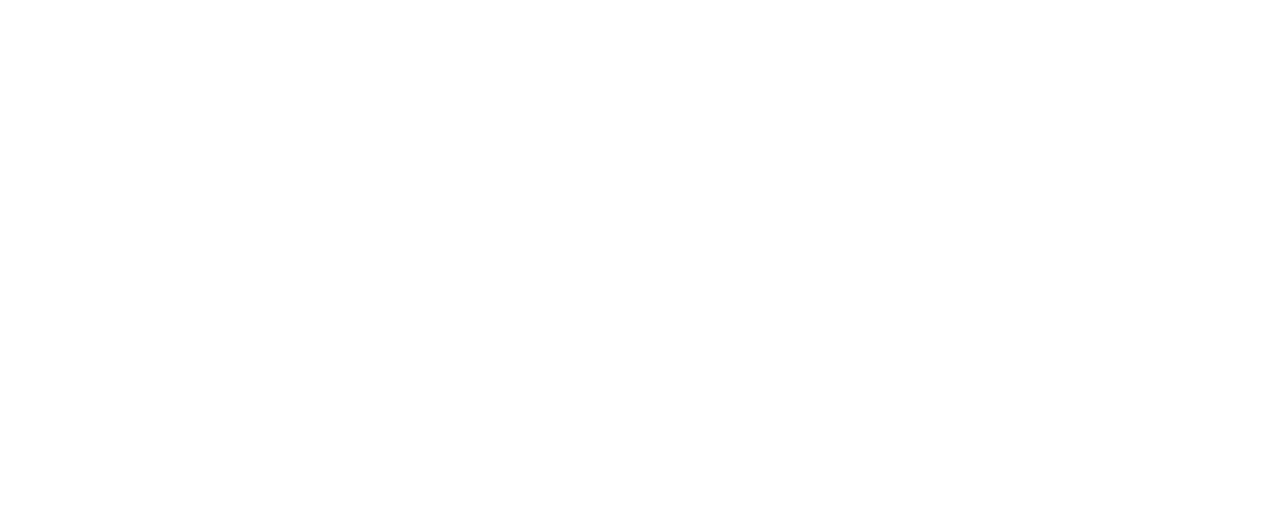
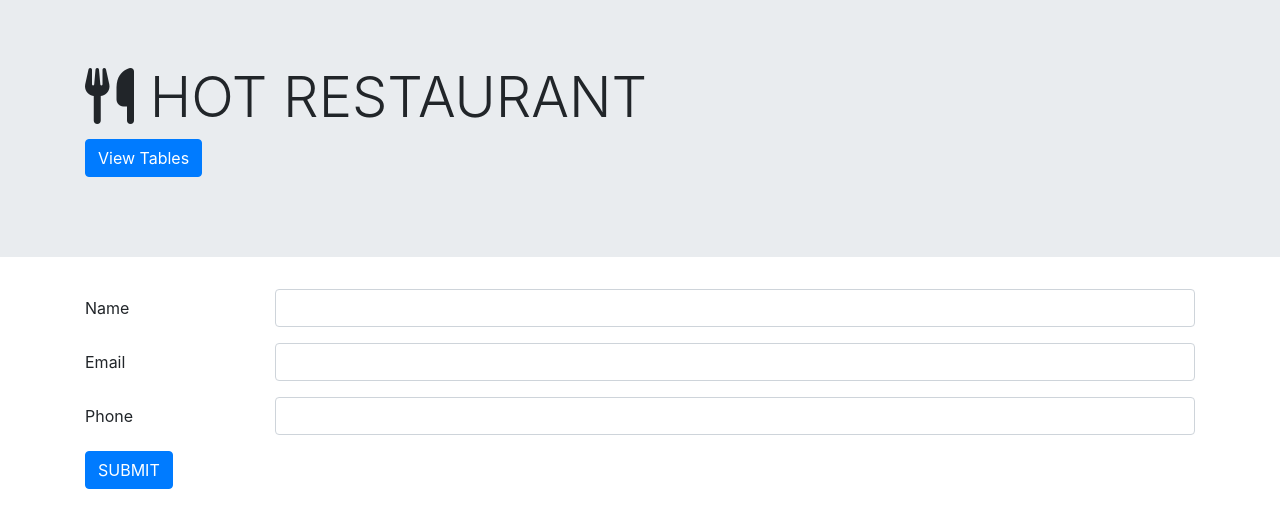
Before and after one commit to johannaleal/restaurant-hot, a website: page public/reservationform.html in a window 1280 px wide. Drawn offline with nearby package versions, Linux system fonts and the light colour scheme.

Commit message:
reservation form is added

```diff
--- a/public/reservationform.html
+++ b/public/reservationform.html
@@ -9,6 +9,41 @@
     <script src="https://kit.fontawesome.com/ab6149c4a4.js" crossorigin="anonymous"></script>
 </head>
 <body>
+    <div class="jumbotron jumbotron-fluid">
+        <div class="container">
+            <h1 class="display-4"><i class="fas fa-utensils"></i> HOT RESTAURANT</h1>
+            <p class="lead">
+                <a class="btn btn-primary" href="reservationviews.html" role="button">View Tables</a>
+            </p>
+            </div>
+        </div>
+    <div class="container">
+        <form>
+            <div class="form-group row">
+                <label for="name" class="col-sm-2 col-form-label">Name</label>
+                <div class="col-sm-10">
+                  <input type="input" class="form-control" id="name">
+                </div>
+            </div>
+            <div class="form-group row">
+              <label for="inputEmail3" class="col-sm-2 col-form-label">Email</label>
+              <div class="col-sm-10">
+                <input type="email" class="form-control" id="inputEmail3">
+              </div>
+            </div>
+            <div class="form-group row">
+              <label for="phone" class="col-sm-2 col-form-label">Phone</label>
+              <div class="col-sm-10">
+                <input type="password" class="form-control" id="phone">
+              </div>
+            </div>
+            <div class="form-group row">
+              <div class="col-sm-10">
+                <button type="submit" class="btn btn-primary">SUBMIT</button>
+              </div>
+            </div>
+          </form>
+    </div>
 
 </body>
 </html>
```
